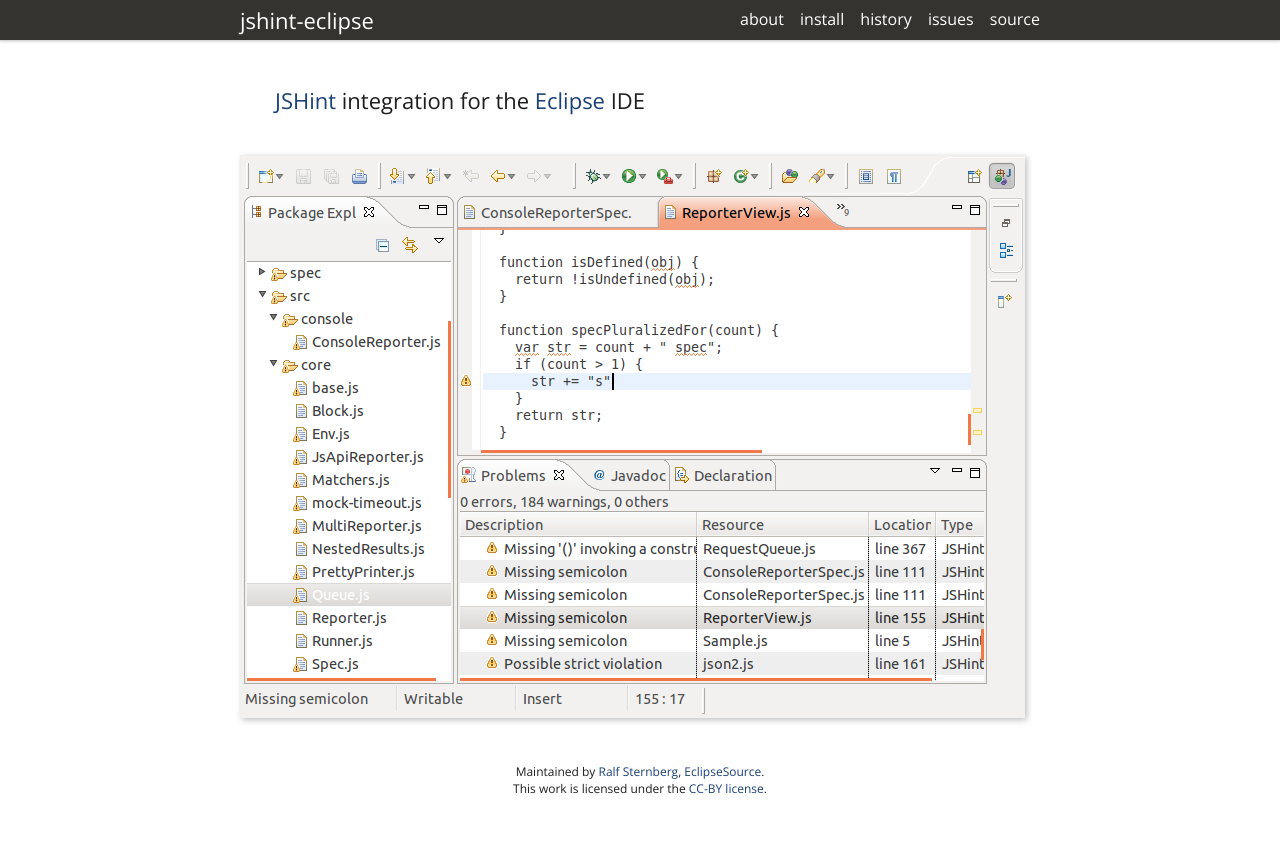
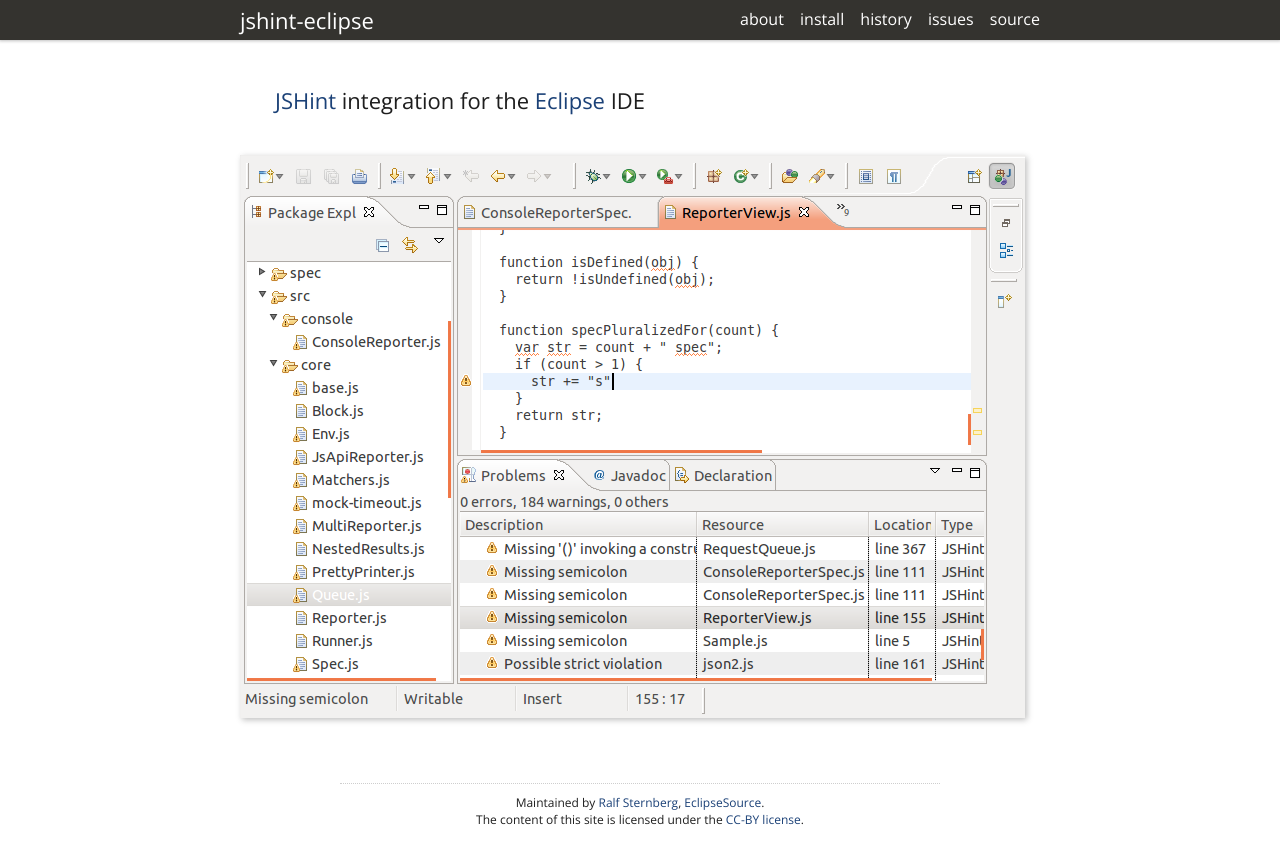
Before and after one commit to eclipsesource/jshint-eclipse, a Jekyll site: the page built from index.html, in a window 1280 px wide. Shown: the top 864 px of the page. Built offline with Jekyll 4.4.1, drawn with Linux system fonts in a browser that asks for light colours.

Commit message:
Slightly improved footer

```diff
--- a/_layouts/default.html
+++ b/_layouts/default.html
@@ -34,12 +34,13 @@
 
   <div id="footer">
     <div class="center">
+      <hr/>
       <p>
         Maintained by
         <a href="http://eclipsesource.com/blogs/author/rsternberg/">Ralf Sternberg</a>,
         <a href="http://eclipsesource.com/">EclipseSource</a>.
         <br/>
-        This work is licensed under the <a rel="license" href="http://creativecommons.org/licenses/by/3.0/">CC-BY license</a>.
+        The content of this site is licensed under the <a rel="license" href="http://creativecommons.org/licenses/by/3.0/">CC-BY license</a>.
       </p>
     </div>
   </div>
--- a/style.css
+++ b/style.css
@@ -34,6 +34,7 @@
 
 hr {
   padding-top: 20px;
+  margin: 0 100px 10px;
   border: none;
   border-bottom: 1px dotted #cecece;
 }
```
